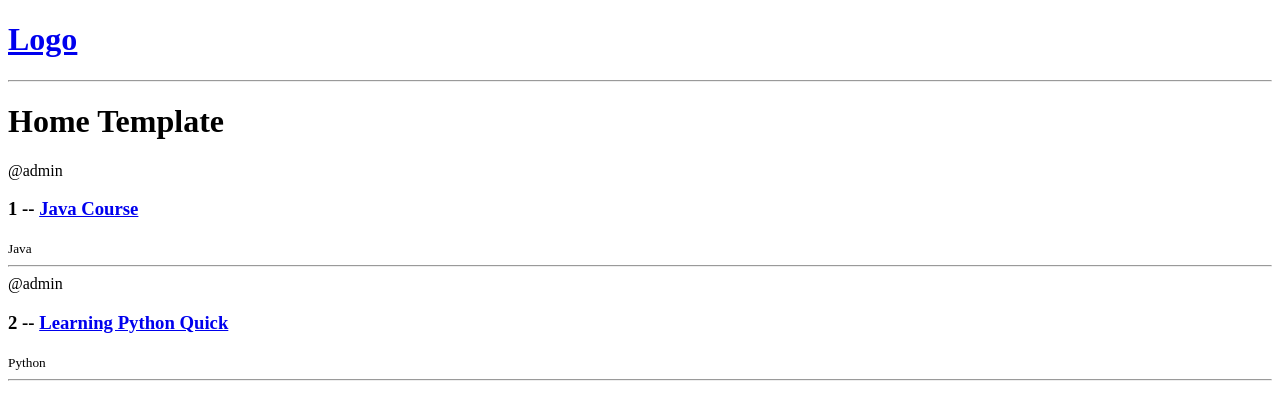
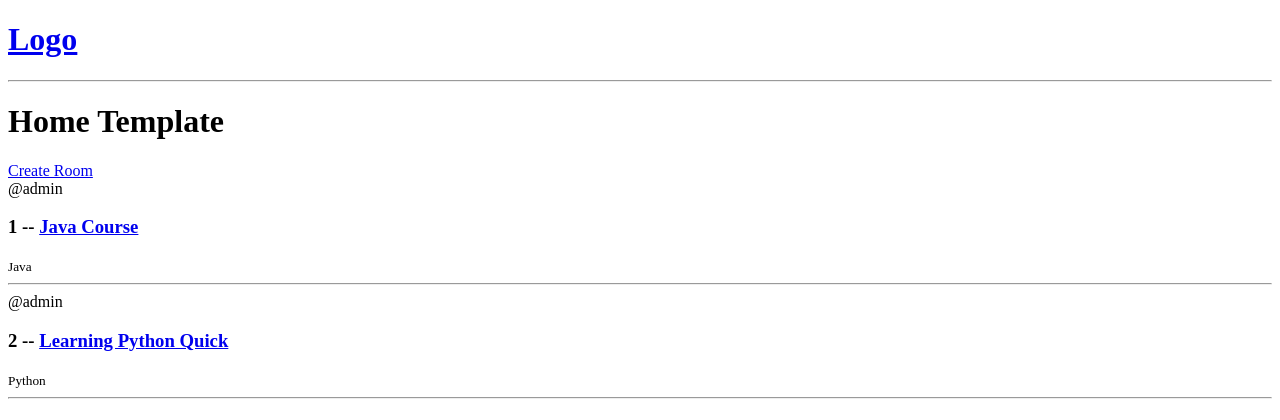
Before and after one commit to denis-scher/study_bud, a Django app: page / in a window 1280 px wide. Shown: the top 420 px of the page. Run offline with Django 4.2, Linux system fonts and the light colour scheme; data comes from the database, SQL or seed files in the repository.

Commit message:
added create room option to home page

```diff
--- a/base/templates/base/home.html
+++ b/base/templates/base/home.html
@@ -3,6 +3,7 @@
 <h1>Home Template</h1>
 
 <div>
+    <a href="{% url 'create-room' %}">Create Room </a>
     <div>
         {% for room in rooms %}
 
--- a/base/urls.py
+++ b/base/urls.py
@@ -4,5 +4,5 @@ from . import views
 urlpatterns = [
     path('', views.home, name="home"),
     path('room/<str:pk>/', views.room, name='room'),
-
+    path('create-room', views.createRoom, name='create-room'),
 ]
--- a/base/views.py
+++ b/base/views.py
@@ -13,10 +13,15 @@ from .models import Room
 def home(request):
     rooms = Room.objects.all()
     context = {'rooms': rooms}
-    return render(request, 'base/home.html', {'rooms': rooms})
+    return render(request, 'base/home.html', context)
 
 
 def room(request, pk):
     room = Room.objects.get(id=pk)
     context = {'room': room}
     return render(request, 'base/room.html', context)
+
+
+def createRoom(request):
+    context = {}
+    return render(request, 'base/room_form.html', context)
```
Also changed, not shown: base/templates/base/room_form.html (added, +11 -0 lines).
